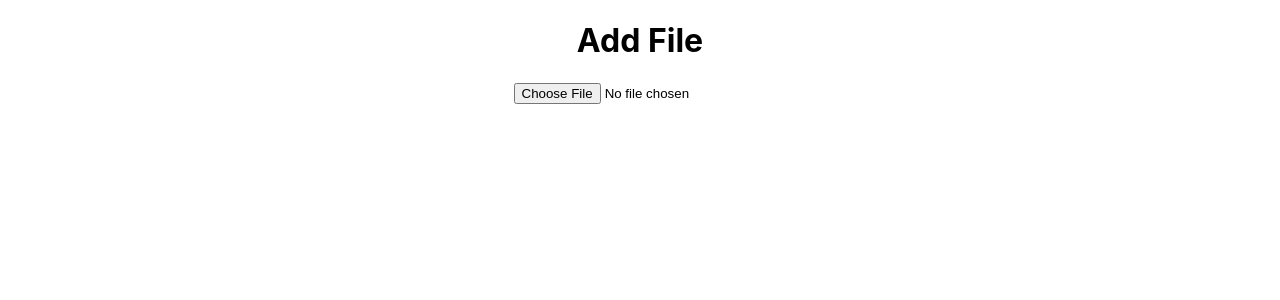
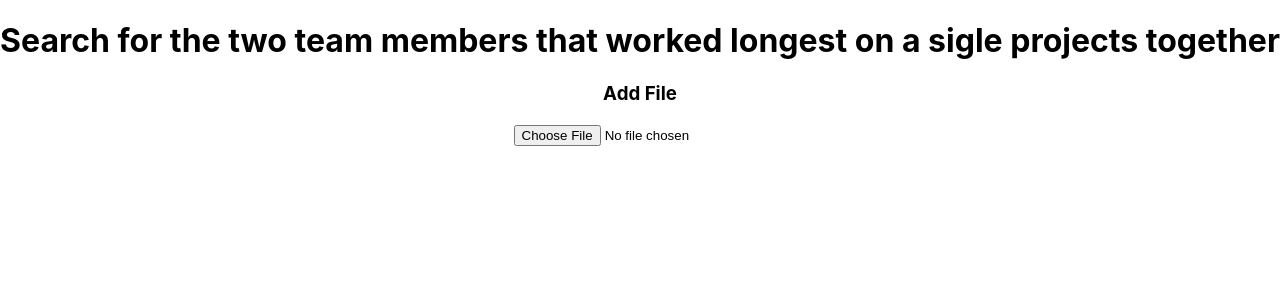
Before and after one commit to vankoto2/ivan-georgiev-employess, a React (Create React App) app: page / in a window 1280 px wide. Shown: the top 300 px of the page. Built offline with nearby package versions, Linux system fonts and the light colour scheme.

Commit message:
Creating the REEDME information

```diff
--- a/src/App.js
+++ b/src/App.js
@@ -5,6 +5,8 @@ import { InputFile, addFile } from './components/Input';
 function App() {
   return (
     <div className="App">
+      <h1>Search for the two team members that worked longest on a sigle projects together</h1>
+
       <InputFile add={addFile} />
     </div>
   );
--- a/src/components/Input.js
+++ b/src/components/Input.js
@@ -5,7 +5,7 @@ import timeWorked from '../helpers/CalculeteTimeWorked';
 const InputFile = (props) => (
   <div className="input-container">
     <form className="upload-file-form">
-      <h1>Add File</h1>
+      <h3>Add File</h3>
       <input type="file" name="file" onChange={props.add} />
     </form>
 
--- /dev/null
+++ b/src/components/output/Output.js
@@ -0,0 +1,3 @@
+import React from "react";
+
+import { DataGrid, RowsProp, ColDef } from "@material-ui/data-grid";
--- a/src/helpers/CalculateLongestTeemWork.js
+++ b/src/helpers/CalculateLongestTeemWork.js
@@ -3,7 +3,7 @@ const projects = [];
 
 /**
  *calculateLongestTeemWork() returns object firstEmplID, secondEmplID, projectID, daysWorkedTogether
- * *the two workers who worked togeder on a project
+ * the two workers who worked togeder on a project
  */
 const calculateLongestTeemWork = (array) => {
   const tempArray = [...array];
@@ -86,6 +86,6 @@ const calculateLongestTeemWork = (array) => {
     daysWorkedTogether: mostTimeWorkedTogether[0].daysWorked + mostTimeWorkedTogether[1].daysWorked,
   };
 
-  console.log(answer);
+  console.table(answer);
 };
 export default (calculateLongestTeemWork);
--- a/src/helpers/CalculeteTimeWorked.js
+++ b/src/helpers/CalculeteTimeWorked.js
@@ -1,7 +1,7 @@
 import calculateLongestTeemWork from './CalculateLongestTeemWork';
 /**
  * timeWorked() returns the number of days worked for evry inline;
- * * converts the data to days worked;
+ * converts the data to days worked;
  */
 const timeWorked = (allReadyData) => {
   // empProjTime array of emplID, ProjectID and days spend on the project
--- a/src/helpers/ReedData.js
+++ b/src/helpers/ReedData.js
@@ -1,6 +1,6 @@
 /**
  * readyData() returns an array;
- * * converts the data to be easy to use;
+ *  converts the data to be easy to use;
  */
 const readyData = (lines) => {
   const arrayInfo = [];
```
Also changed, not shown: 1 other file (tests, documents, lock files or other folders).
